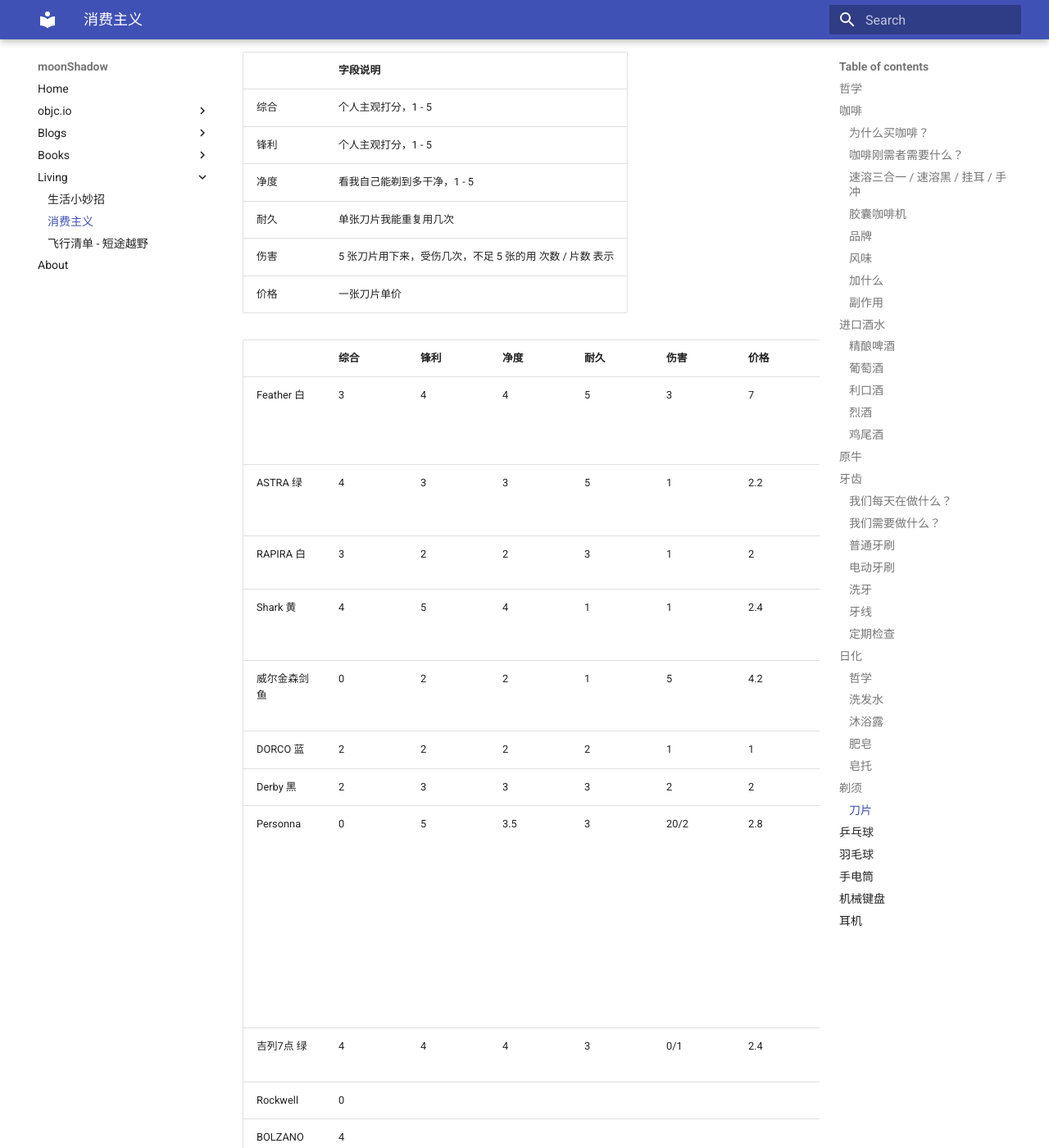
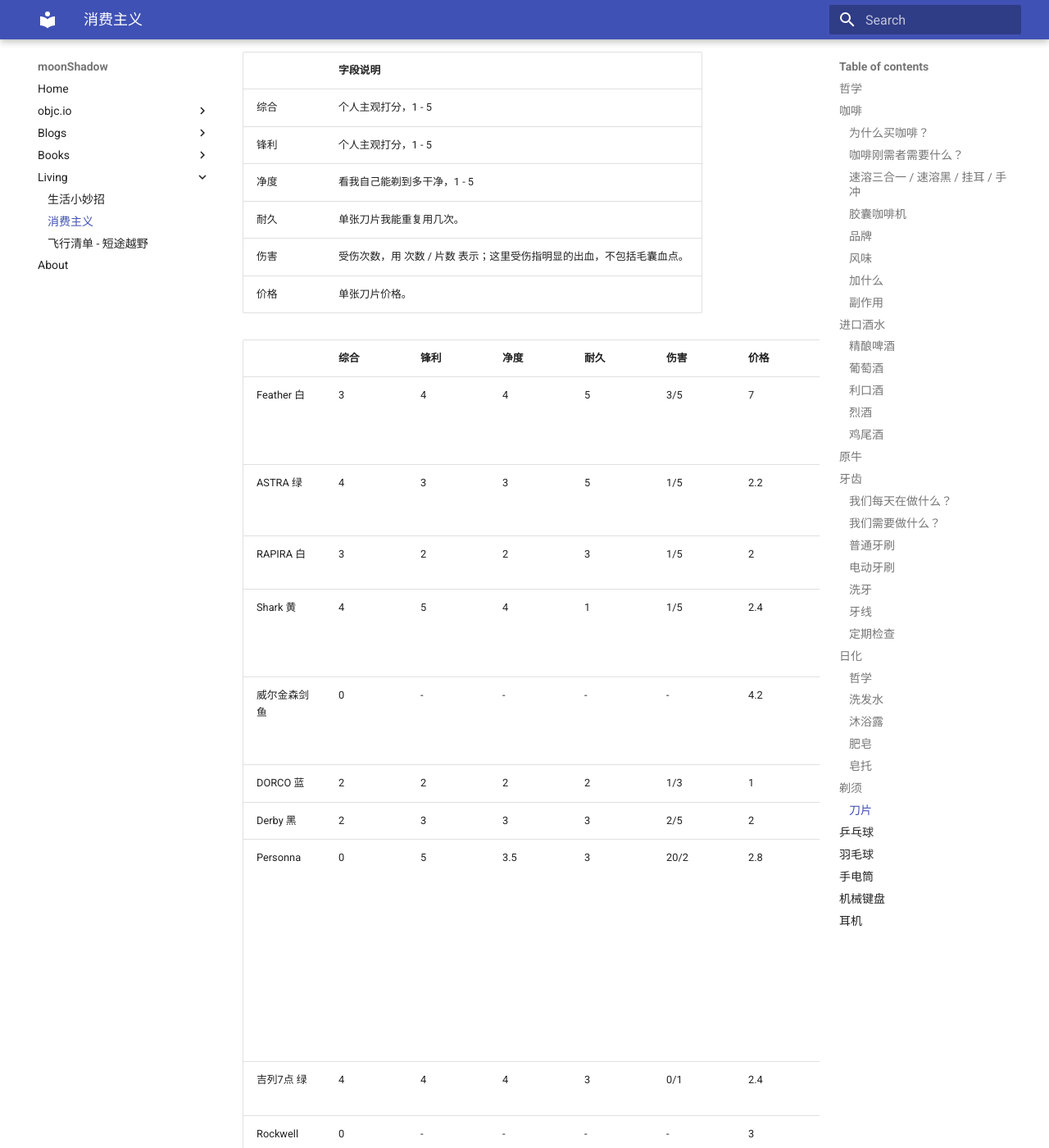
Before and after one commit to darkThanBlack/darkThanBlack.github.io, an MkDocs documentation site: the page built from docs/living/spend-money.md, in a window 1280 px wide and 1400 px high, scrolled down 8989 px. Shown: the whole window at 82% size. Built offline with MkDocs 1.6.1 and Material for MkDocs 9.7.7, drawn with Linux system fonts in a browser that asks for light colours; some of the changed text lies outside the part shown.

Commit message:
[feat] daily

```diff
--- a/docs/living/spend-money.md
+++ b/docs/living/spend-money.md
@@ -298,35 +298,35 @@
 
 [表格转换工具](https://tableconvert.com/)
 
-|      | 字段说明                                                 |
-| ---- | -------------------------------------------------------- |
-| 综合 | 个人主观打分，1 - 5                                      |
-| 锋利 | 个人主观打分，1 - 5                                      |
-| 净度 | 看我自己能剃到多干净，1 - 5                              |
-| 耐久 | 单张刀片我能重复用几次                                   |
-| 伤害 | 5 张刀片用下来，受伤几次，不足 5 张的用 次数 / 片数 表示 |
-| 价格 | 一张刀片单价                                             |
+|      | 字段说明                                                     |
+| ---- | ------------------------------------------------------------ |
+| 综合 | 个人主观打分，1 - 5                                          |
+| 锋利 | 个人主观打分，1 - 5                                          |
+| 净度 | 看我自己能剃到多干净，1 - 5                                  |
+| 耐久 | 单张刀片我能重复用几次。                                     |
+| 伤害 | 受伤次数，用 次数 / 片数 表示；这里受伤指明显的出血，不包括毛囊血点。 |
+| 价格 | 单张刀片价格。                                               |
 
 
 
 |              | 综合 | 锋利 | 净度 | 耐久 | 伤害 | 价格 | 备注                                                         |
 | ------------ | ---- | ---- | ---- | ---- | ---- | ---- | ------------------------------------------------------------ |
-| Feather 白   | 3    | 4    | 4    | 5    | 3    | 7    | 能感觉到综合能力很强，但不适应                               |
-| ASTRA 绿     | 4    | 3    | 3    | 5    | 1    | 2.2  | 整体温和很多，但净度略逊                                     |
-| RAPIRA 白    | 3    | 2    | 2    | 3    | 1    | 2    | 十分温和，净度更低                                           |
-| Shark 黄     | 4    | 5    | 4    | 1    | 1    | 2.4  | 剃得最干净，重复用很容易受伤                                 |
-| 威尔金森剑鱼 | 0    | 2    | 2    | 1    | 5    | 4.2  | 极涩，有锈味，易伤又剃不干净                                 |
-| DORCO 蓝     | 2    | 2    | 2    | 2    | 1    | 1    | 略有卡顿                                                     |
-| Derby 黑     | 2    | 3    | 3    | 3    | 2    | 2    | 无感                                                         |
+| Feather 白   | 3    | 4    | 4    | 5    | 3/5  | 7    | 能感觉到综合能力很强，但不适应                               |
+| ASTRA 绿     | 4    | 3    | 3    | 5    | 1/5  | 2.2  | 整体温和很多，但净度略逊                                     |
+| RAPIRA 白    | 3    | 2    | 2    | 3    | 1/5  | 2    | 十分温和，净度更低                                           |
+| Shark 黄     | 4    | 5    | 4    | 1    | 1/5  | 2.4  | 剃得最干净，但重复用很容易受伤                               |
+| 威尔金森剑鱼 | 0    | -    | -    | -    | -    | 4.2  | 辣鸡！极涩，有锈味，极易伤又剃不干净                         |
+| DORCO 蓝     | 2    | 2    | 2    | 2    | 1/3  | 1    | 略有卡顿                                                     |
+| Derby 黑     | 2    | 3    | 3    | 3    | 2/5  | 2    | 无感                                                         |
 | Personna     | 0    | 5    | 3.5  | 3    | 20/2 | 2.8  | 过一遍以后明显比其他的净度要高，但可能是过于锋利或其他的缘故，极其容易受伤，我过一遍起码 4 道见血的伤口，没法再剃了。 |
 | 吉列7点  绿  | 4    | 4    | 4    | 3    | 0/1  | 2.4  | 很不错，耐久稍逊                                             |
-| Rockwell     | 0    |      |      |      |      |      |                                                              |
+| Rockwell     | 0    | -    | -    | -    | -    | 3    | 辣鸡！忘记为什么了，但肯定合不来                             |
 | BOLZANO 镀钛 | 4    |      |      |      |      |      |                                                              |
-| PERMA-SHARP  | 5    |      |      |      |      |      | 强悍                                                         |
-| Tiger 铂金   | 3.5  |      |      |      |      |      |                                                              |
-|              |      |      |      |      |      |      |                                                              |
-|              |      |      |      |      |      |      |                                                              |
-|              |      |      |      |      |      |      |                                                              |
+| PERMA-SHARP  | 5    |      |      |      |      | 3    | 强悍                                                         |
+| Tiger 铂金   | 3.5  |      |      |      |      | 2    |                                                              |
+| Treet 白银   | 4    | 3    | 4    |      | 0/1  | 1    | 考虑到价格，非常强悍                                         |
+| VI-JOHN      | 2    | 3    | 3    |      | 3/1  | 2    | 净度尚可，但手感发涩且易伤                                   |
+| Voskhod      | 5    | 3    | 4    |      |      | 2    | 强悍                                                         |
 |              |      |      |      |      |      |      |                                                              |
 |              |      |      |      |      |      |      |                                                              |
 |              |      |      |      |      |      |      |                                                              |
```
